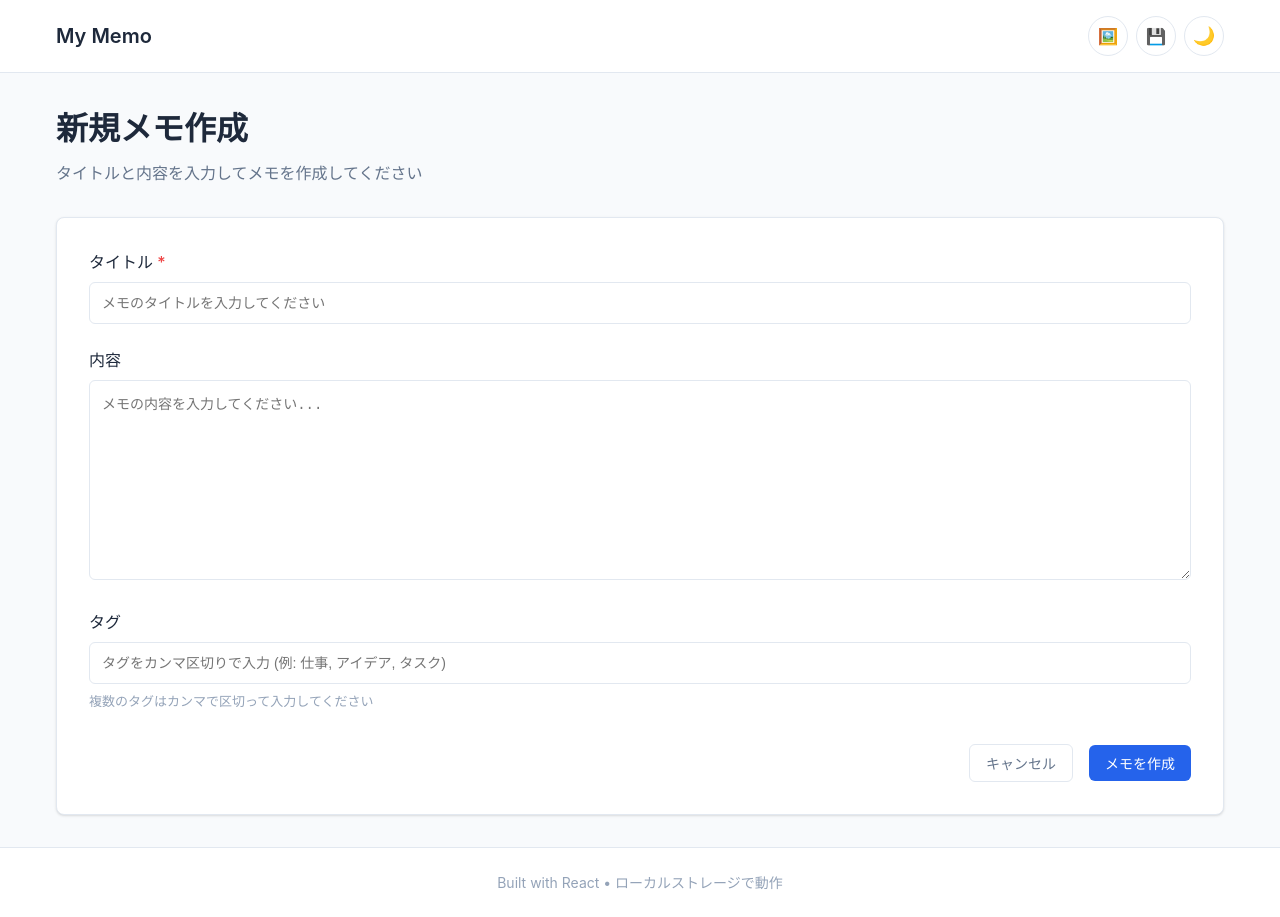
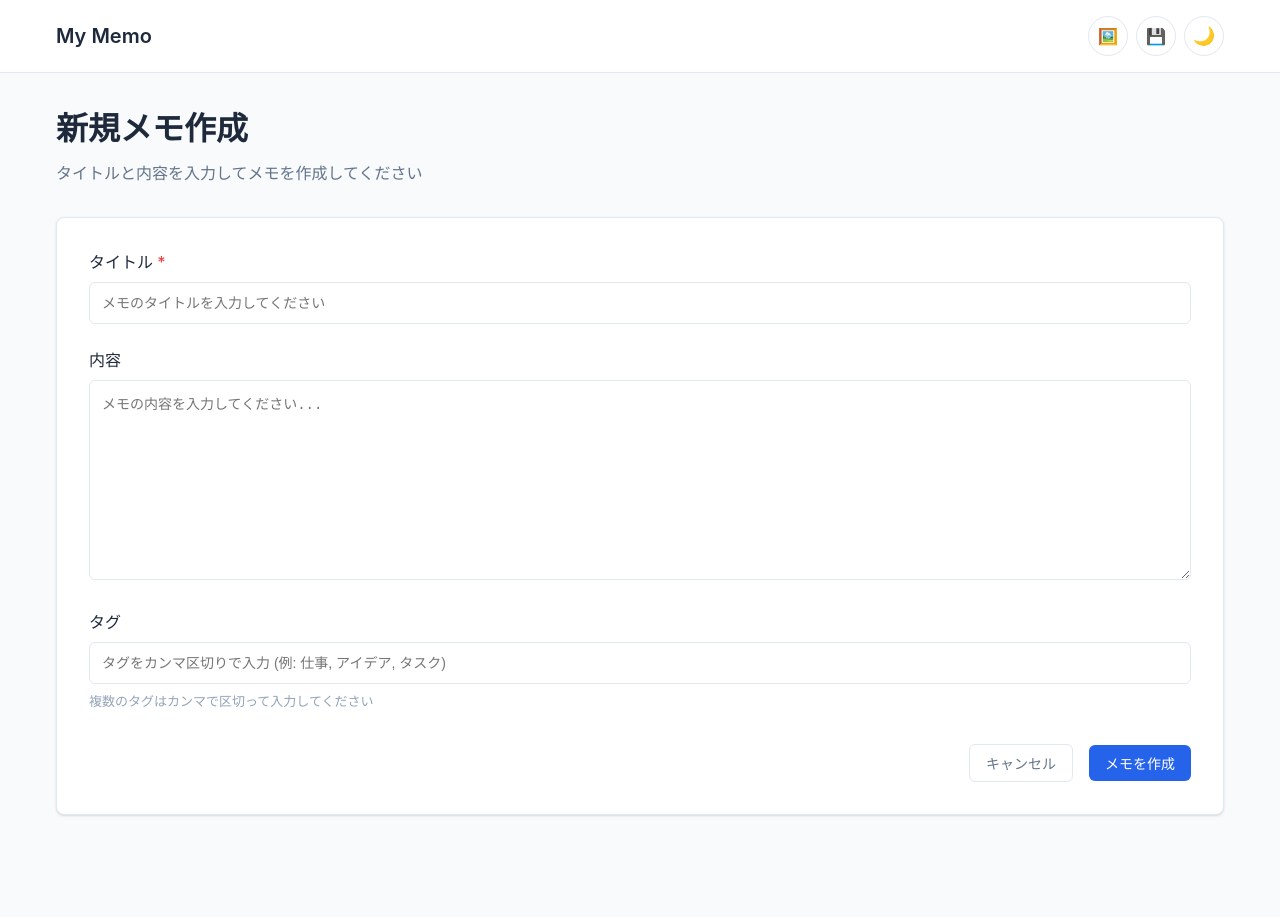
Before and after one commit to mituoka/my-memo, a React (Create React App) app: page /my-memo/memo/new in a window 1280 px wide. After the commit the page ends 847 px from the top, so only its background shows below. Built offline with nearby package versions, Linux system fonts and the light colour scheme; the HTML template or start-up script is replaced by a standard one.

Commit message:
フッター削除

```diff
--- a/src/components/Layout.tsx
+++ b/src/components/Layout.tsx
@@ -380,18 +380,6 @@ function Header() {
   );
 }
 
-function Footer() {
-  return (
-    <footer className="footer">
-      <div className="container">
-        <p style={{ margin: 0 }}>
-          Built with React • ローカルストレージで動作
-        </p>
-      </div>
-    </footer>
-  );
-}
-
 function Layout({ children }: LayoutProps) {
   return (
     <div className="layout">
@@ -401,7 +389,6 @@ function Layout({ children }: LayoutProps) {
           {children}
         </div>
       </main>
-      <Footer />
     </div>
   );
 }
```
